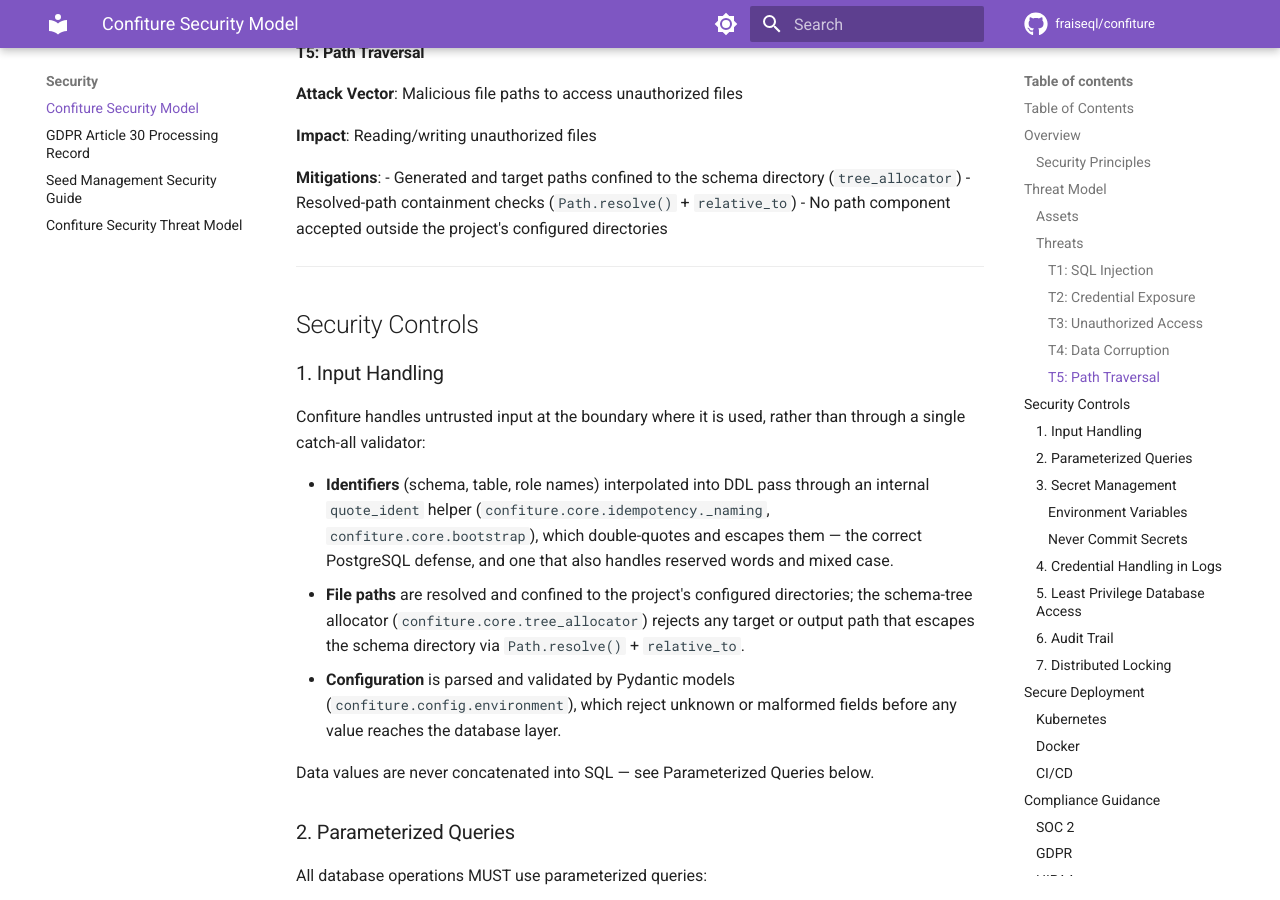
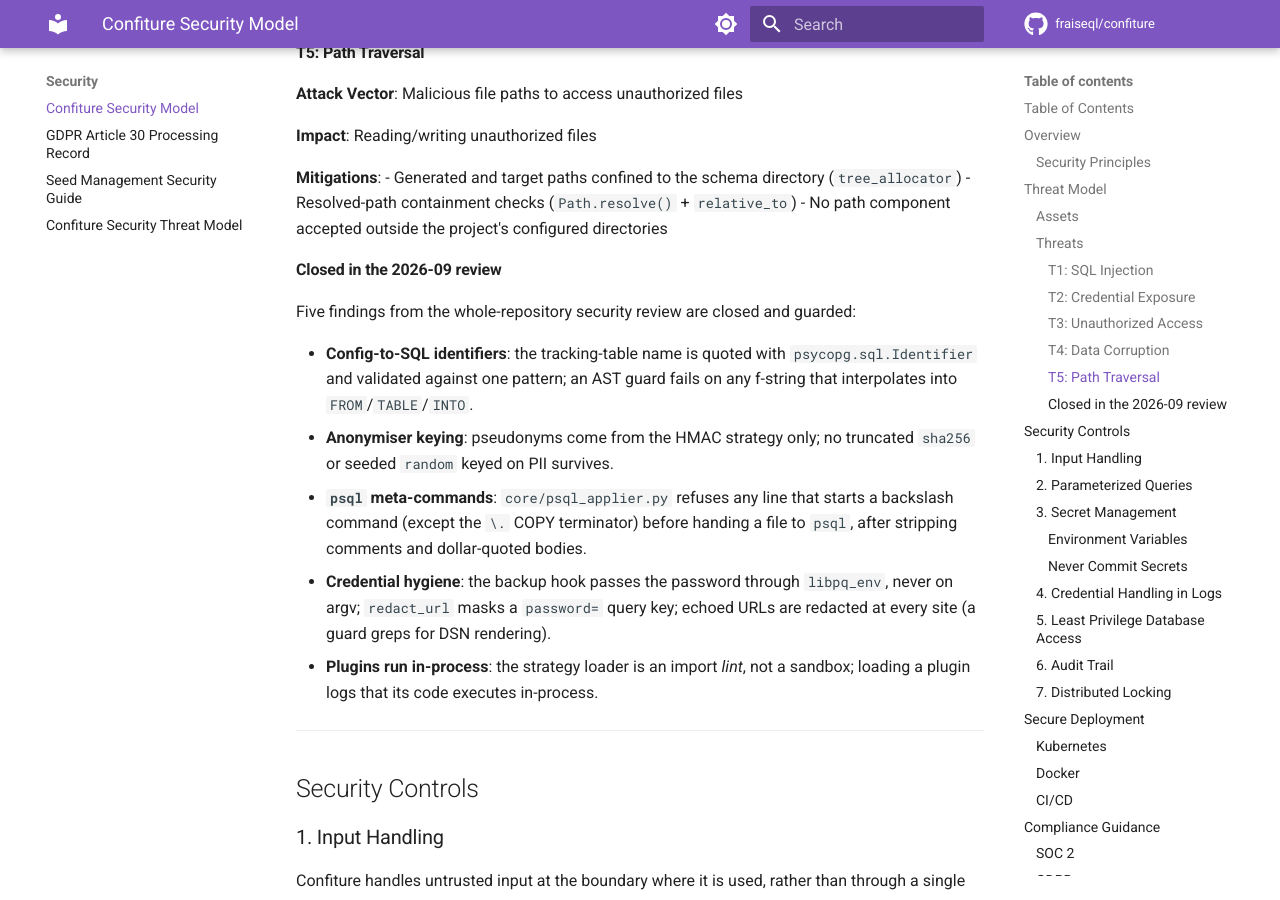
Before and after one commit to fraiseql/confiture, an MkDocs documentation site: the page built from docs/security/security-model.md, in a window 1280 px wide and 900 px high, scrolled down 2299 px. Built offline with MkDocs 1.6.1 and Material for MkDocs 9.7.7, drawn with Linux system fonts in a browser that asks for light colours; comment, search, counter and statistics services are not loaded; the version menu is left out.

Commit message:
docs: freeze the 1.0.0 contracts, record five architecture decisions, close the threat-model review; guard scanner latency
## Changes
- docs/reference/exit-codes.md, error-codes.md, json-schemas.md open with a
  "Frozen at 1.0.0" note; json-schemas.md's intro lists the schema-backed
  commands as they are (it still said build/migrate up had no schema)
- ARCHITECTURE.md Decisions 10–14: one apply loop (session owns orchestration),
  one lexer and one parser, fail-closed analyzers, injected factories instead
  of patch seams, the native extension hashes files and nothing else
- docs/security/security-model.md: "Closed in the 2026-09 review" under the
  threat model — identifier quoting, HMAC keying, psql meta-command filter,
  credential hygiene, in-process plugins
- CLAUDE.md: the "don't mix business logic with CLI" rule names the guard and
  the budgets that enforce it
- tests/performance/test_guard_latency.py: split_statements,
  find_meta_commands and MigrationAnalyzer.analyze on a 50 KB DO-block file,
  and `import confiture` net of interpreter start-up (benchmark-marked)

## Verification
✅ benchmarks: the three scanners and the import measured in the log; bounds hold
✅ mkdocs build --strict: 0 warnings; tests/unit -n auto green; ruff, format, ty clean
✅ uvx pip-audit over the exported lock (322 pins): no known vulnerabilities

Co-Authored-By: Claude Fable 5.1 <noreply@anthropic.com>
Claude-Session: https://claude.ai/code/session_016R3jK5NAEwxwjL1ccAqE9L

```diff
--- a/docs/security/security-model.md
+++ b/docs/security/security-model.md
@@ -102,6 +102,24 @@ every layer of the system.
 - Generated and target paths confined to the schema directory (`tree_allocator`)
 - Resolved-path containment checks (`Path.resolve()` + `relative_to`)
 - No path component accepted outside the project's configured directories
+
+#### Closed in the 2026-09 review
+
+Five findings from the whole-repository security review are closed and guarded:
+
+- **Config-to-SQL identifiers**: the tracking-table name is quoted with
+  `psycopg.sql.Identifier` and validated against one pattern; an AST guard fails
+  on any f-string that interpolates into `FROM`/`TABLE`/`INTO`.
+- **Anonymiser keying**: pseudonyms come from the HMAC strategy only; no
+  truncated `sha256` or seeded `random` keyed on PII survives.
+- **`psql` meta-commands**: `core/psql_applier.py` refuses any line that starts a
+  backslash command (except the `\.` COPY terminator) before handing a file to
+  `psql`, after stripping comments and dollar-quoted bodies.
+- **Credential hygiene**: the backup hook passes the password through
+  `libpq_env`, never on argv; `redact_url` masks a `password=` query key; echoed
+  URLs are redacted at every site (a guard greps for DSN rendering).
+- **Plugins run in-process**: the strategy loader is an import *lint*, not a
+  sandbox; loading a plugin logs that its code executes in-process.
 
 ---
 
```
Also changed, not shown: ARCHITECTURE.md (+75 -0 lines), CLAUDE.md (+4 -0 lines), docs/reference/error-codes.md (+2 -0 lines), docs/reference/exit-codes.md (+2 -0 lines), docs/reference/json-schemas.md (+9 -6 lines), 1 other file.
